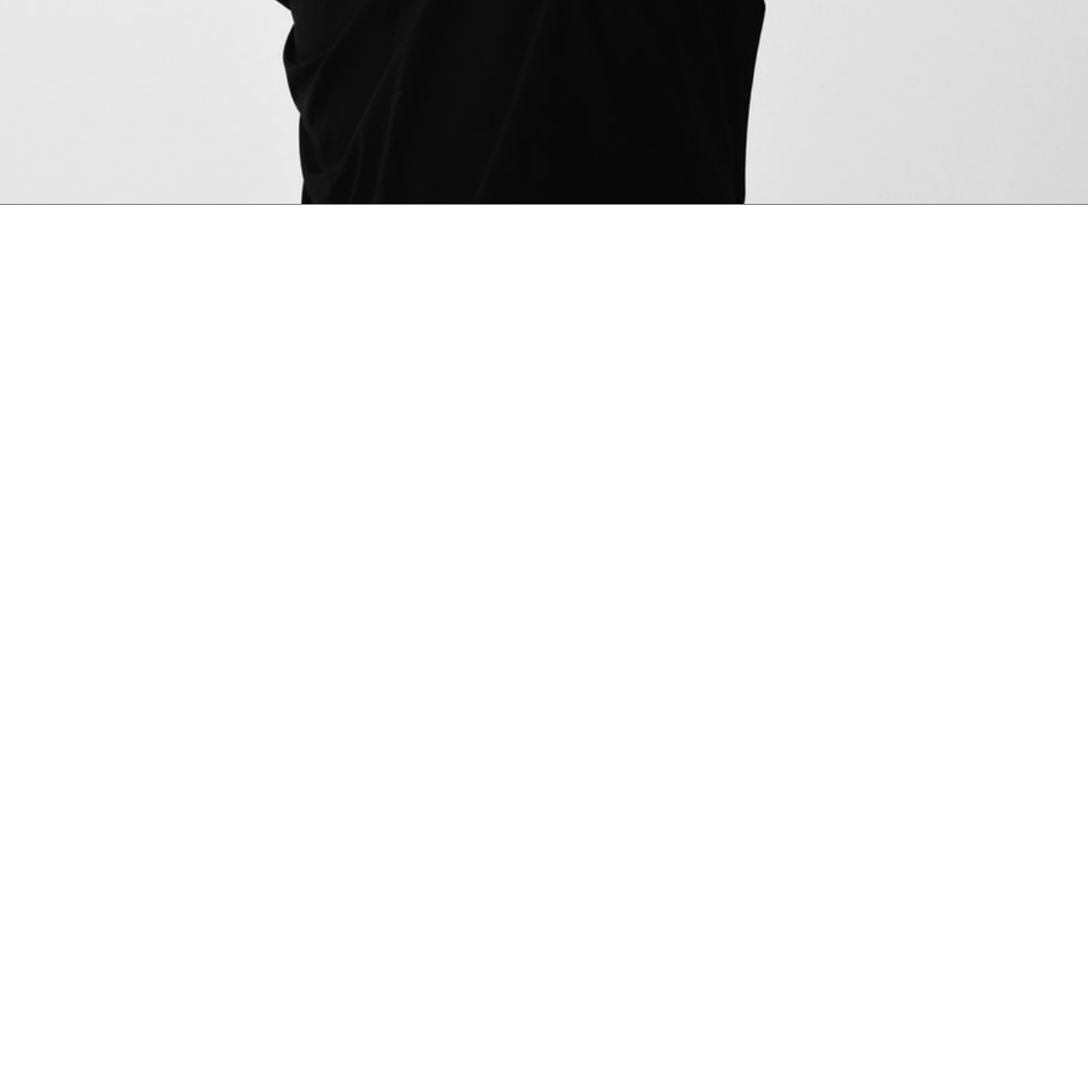
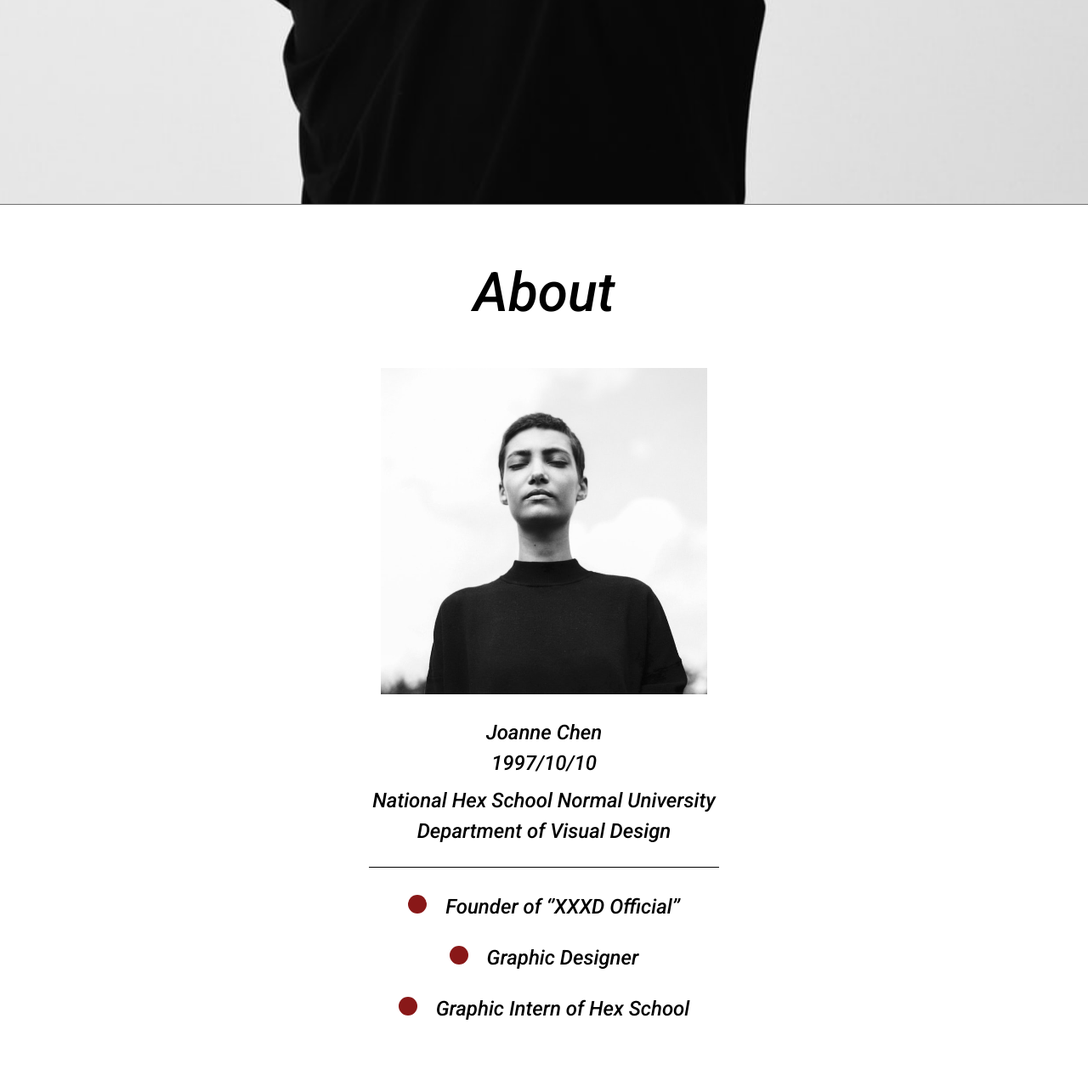
Before and after one commit to Huchan1124/layout_websitepractice_w2, a plain HTML site: page index.html in a window 1280 px wide. Shown: the part 717-2002 px from the top of the page at 85% size. Before the commit the page ends 958 px from the top, so only its background shows below. Drawn offline with Linux system fonts and the light colour scheme.

Commit message:
完成About區塊

```diff
--- a/CSS/all.scss
+++ b/CSS/all.scss
@@ -45,8 +45,18 @@ $pm-68:68px;
 
 body {
     font-family: 'Roboto', sans-serif;
+    line-height: 1.5;
 
 }
+
+.container {
+    width: 1200px;
+    margin: 0 auto;
+    text-align: center;
+
+}
+
+
 
 
 .header {
@@ -59,14 +69,13 @@ body {
 
     .header-content {
         width: 310px;
-        outline: solid 1px red;
         color: $f-color-light;
         h1 {
             margin-bottom: $pm-32;
         }
         p {
             margin-bottom: $pm-40;
-            line-height: 1.5;
+
         }
 
     }
@@ -83,3 +92,44 @@ body {
 
 
 }
+
+
+.about {
+    padding: $pm-56 0 $pm-56 0 ;
+    .about-title{
+        margin-bottom: $pm-40;
+    }
+
+    .about-self-intro{
+       border-bottom: 1px solid #000;
+       width: 412px;
+       margin-top: $pm-20;
+       padding-bottom:$pm-24;
+       li:nth-child(2){
+        margin-bottom: 8px;
+
+       }
+
+    }
+
+    .about-self-exp {
+        padding-top:$pm-28;
+        li {
+            margin-bottom:$pm-24;
+
+            &::before{
+                content:"";
+                display:inline-block;
+                width: 22px;
+                height: 22px;
+                border-radius: 50%;
+                background-color: #891818;
+                margin-right:$pm-16;
+
+
+            }
+        }
+    }
+
+
+}
--- a/index.html
+++ b/index.html
@@ -23,6 +23,21 @@
         </div>
         </div>
     </div>
+    <div class="about container">
+        <h2 class="about-title fz-64">About</h2>
+        <img src="./img/self-photo/self-photo.png" alt="個人照片" class="about-self-photo" >
+        <ul class="about-self-intro container fz-24">
+            <li>Joanne Chen</li>
+            <li>1997/10/10</li>
+            <li>National Hex School Normal University <br>
+                  Department of Visual Design</li>
+        </ul>
+        <ul class="about-self-exp fz-24">
+            <li> Founder of ‘’XXXD Official’’</li>
+            <li> Graphic Designer</li>
+            <li> Graphic Intern of Hex School</li>
+        </ul>
+    </div>
 
 </body>
 </html>
```
Also changed, not shown: CSS/all.css, img/self-photo/self-photo.png (added), img/self-photo/self-photo@2x.png (added), 1 other file.
